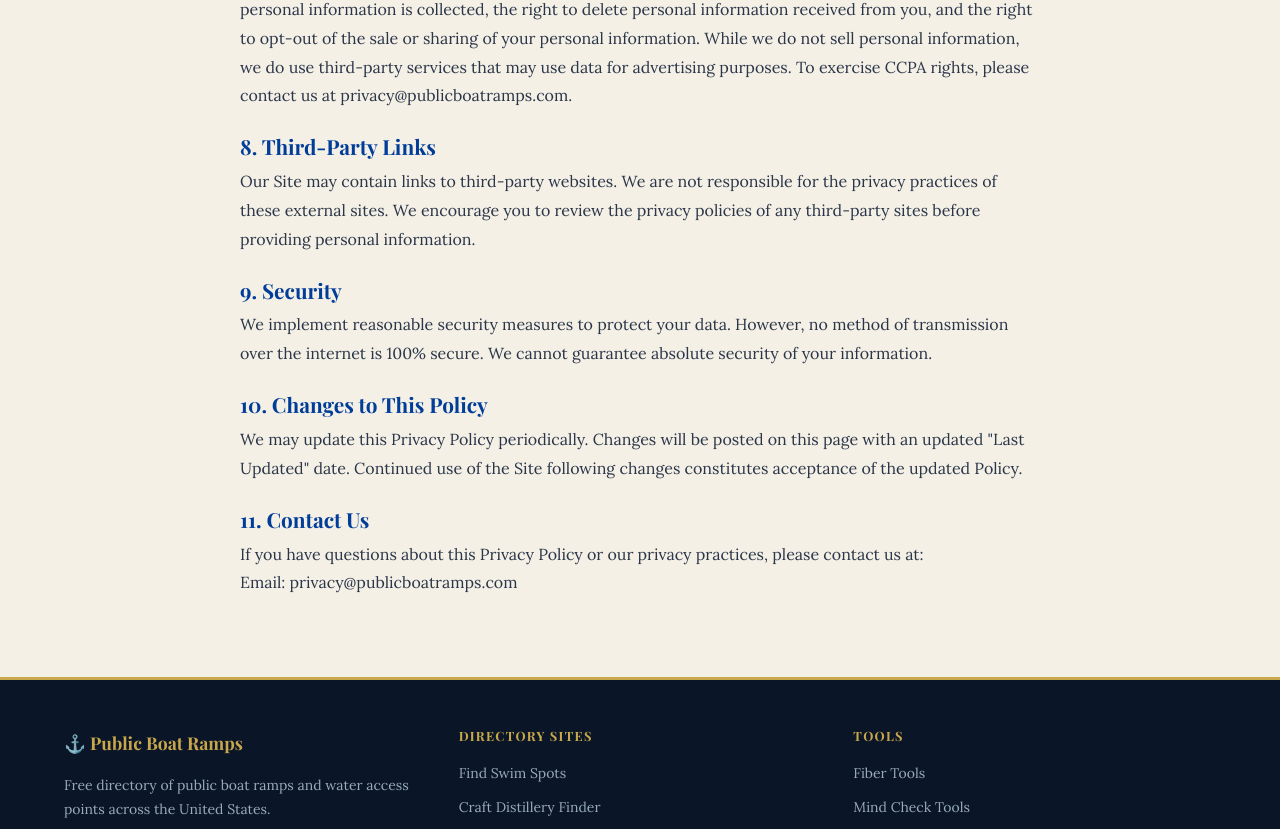
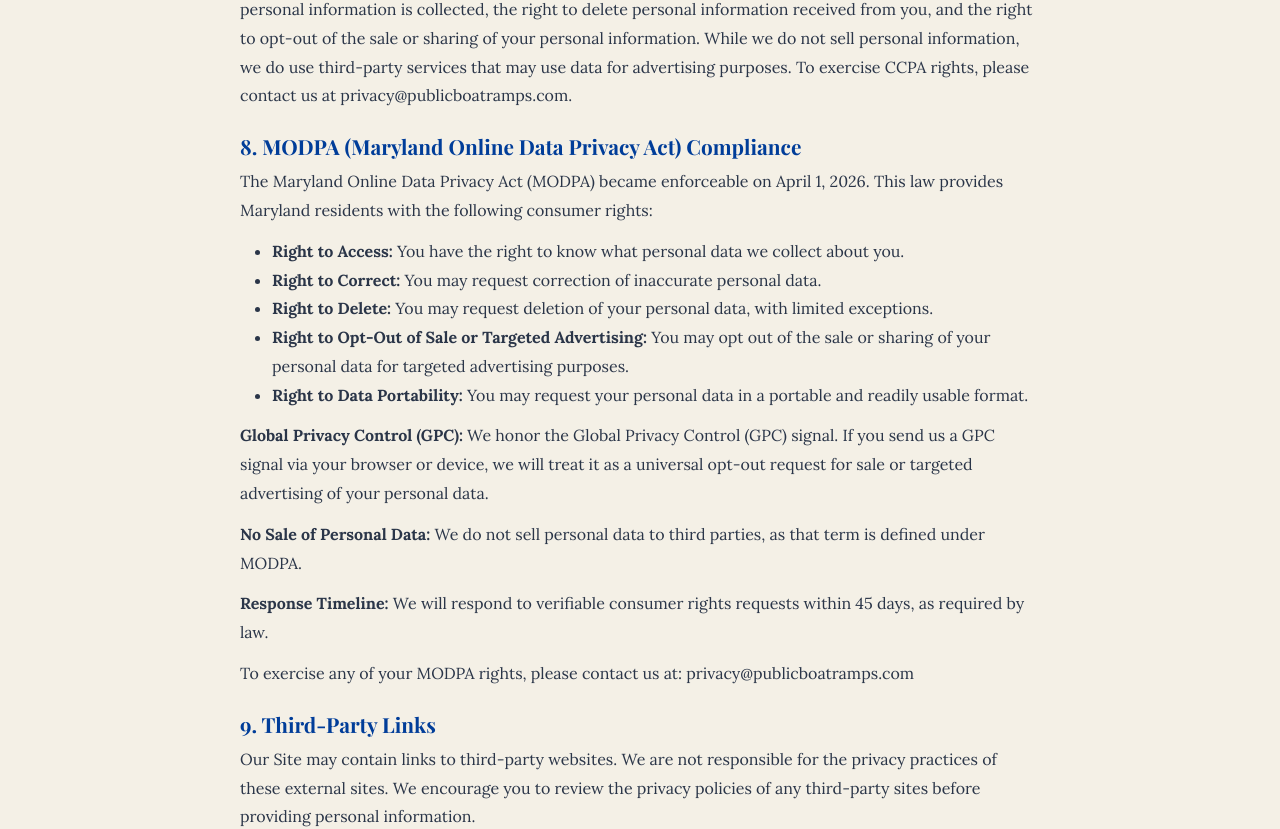
Before and after one commit to raiderj77/publicboatramps, a Next.js app: page /privacy in a window 1280 px wide. Shown: the part 1419-2248 px from the top of the page. Built offline with nearby package versions, Linux system fonts and the light colour scheme; a web font is replaced by a local one.

Commit message:
feat: MODPA/GPC compliance — middleware, server-side script gating, privacy update, fix consent-mode script drift

```diff
--- a/src/app/layout.tsx
+++ b/src/app/layout.tsx
@@ -1,4 +1,5 @@
 import type { Metadata } from 'next';
+import { headers } from 'next/headers';
 import Script from 'next/script';
 import Link from 'next/link';
 import { Playfair_Display, Lora } from 'next/font/google';
@@ -59,19 +60,20 @@ const directorySites = [
   { name: 'Soak USA', href: 'https://soakusa.net' },
 ];
 
-export default function RootLayout({ children }: { children: React.ReactNode }) {
+export default async function RootLayout({ children }: { children: React.ReactNode }) {
+  const headersList = await headers()
+  const gpcHeader = headersList.get('sec-gpc') === '1'
+
   return (
     <html lang="en" className={`${playfair.variable} ${lora.variable}`}>
       <head>
         <meta name="msvalidate.01" content="C4C9B6256BDEDED169E4DE01CA953390" />
         <meta name="viewport" content="width=device-width, initial-scale=1" />
         {/* Consent Mode v2 — must fire before any tracking or ad scripts */}
-        <script
-          dangerouslySetInnerHTML={{
-            __html: `window.dataLayer=window.dataLayer||[];function gtag(){dataLayer.push(arguments);}gtag('consent','default',{ad_storage:'denied',ad_user_data:'denied',ad_personalization:'denied',analytics_storage:'denied',functionality_storage:'denied',personalization_storage:'denied',wait_for_update:500});`,
-          }}
-        />
-        {/* Google Analytics 4 */}
+        <Script id="consent-mode" strategy="beforeInteractive">{`window.dataLayer=window.dataLayer||[];function gtag(){dataLayer.push(arguments);}gtag('consent','default',{ad_storage:'denied',ad_user_data:'denied',ad_personalization:'denied',analytics_storage:'denied',functionality_storage:'denied',personalization_storage:'denied',wait_for_update:500});`}</Script>
+        {/* Google Analytics 4, AdSense, and Clarity — gated by GPC */}
+        {!gpcHeader && (
+          <>
             <Script
               src="https://www.googletagmanager.com/gtag/js?id=G-FBDX7GG25J"
               strategy="afterInteractive"
@@ -91,6 +93,12 @@ export default function RootLayout({ children }: { children: React.ReactNode })
                 __html: `(function(c,l,a,r,i,t,y){c[a]=c[a]||function(){(c[a].q=c[a].q||[]).push(arguments)};t=l.createElement(r);t.async=1;t.src="https://www.clarity.ms/tag/"+i;y=l.getElementsByTagName(r)[0];y.parentNode.insertBefore(t,y);})(window, document, "clarity", "script", "vsqobt7va0");`,
               }}
             />
+          </>
+        )}
+        {/* Client-side GPC fallback */}
+        <Script id="gpc-client-check" strategy="afterInteractive" dangerouslySetInnerHTML={{
+          __html: `(function(){var g=typeof navigator!=='undefined'&&!!navigator.globalPrivacyControl;var c=document.cookie.indexOf('empire_gpc=1')!==-1;if(g||c){window.dataLayer=window.dataLayer||[];function gtag(){dataLayer.push(arguments);}gtag('consent','update',{ad_storage:'denied',ad_user_data:'denied',ad_personalization:'denied',analytics_storage:'denied',functionality_storage:'denied',personalization_storage:'denied'});}})();`
+        }} />
       </head>
       <body>
         {/* ── Header ── */}
--- a/src/app/privacy/page.tsx
+++ b/src/app/privacy/page.tsx
@@ -13,7 +13,7 @@ export default function PrivacyPage() {
       </h1>
 
       <p style={{ marginBottom: '1rem' }}>
-        <strong>Last Updated: April 7, 2026</strong>
+        <strong>Last Updated: April 2026</strong>
       </p>
 
       <p>
@@ -106,7 +106,33 @@ export default function PrivacyPage() {
       </p>
 
       <h2 style={{ fontSize: '1.3rem', marginTop: '1.5rem', marginBottom: '0.5rem', color: '#003d99' }}>
-        8. Third-Party Links
+        8. MODPA (Maryland Online Data Privacy Act) Compliance
+      </h2>
+      <p>
+        The Maryland Online Data Privacy Act (MODPA) became enforceable on April 1, 2026. This law provides Maryland residents with the following consumer rights:
+      </p>
+      <ul style={{ marginTop: '0.75rem', marginBottom: '0.75rem', paddingLeft: '2rem' }}>
+        <li><strong>Right to Access:</strong> You have the right to know what personal data we collect about you.</li>
+        <li><strong>Right to Correct:</strong> You may request correction of inaccurate personal data.</li>
+        <li><strong>Right to Delete:</strong> You may request deletion of your personal data, with limited exceptions.</li>
+        <li><strong>Right to Opt-Out of Sale or Targeted Advertising:</strong> You may opt out of the sale or sharing of your personal data for targeted advertising purposes.</li>
+        <li><strong>Right to Data Portability:</strong> You may request your personal data in a portable and readily usable format.</li>
+      </ul>
+      <p style={{ marginTop: '0.75rem', marginBottom: '0.75rem' }}>
+        <strong>Global Privacy Control (GPC):</strong> We honor the Global Privacy Control (GPC) signal. If you send us a GPC signal via your browser or device, we will treat it as a universal opt-out request for sale or targeted advertising of your personal data.
+      </p>
+      <p style={{ marginTop: '0.75rem', marginBottom: '0.75rem' }}>
+        <strong>No Sale of Personal Data:</strong> We do not sell personal data to third parties, as that term is defined under MODPA.
+      </p>
+      <p style={{ marginTop: '0.75rem', marginBottom: '0.75rem' }}>
+        <strong>Response Timeline:</strong> We will respond to verifiable consumer rights requests within 45 days, as required by law.
+      </p>
+      <p>
+        To exercise any of your MODPA rights, please contact us at: privacy@publicboatramps.com
+      </p>
+
+      <h2 style={{ fontSize: '1.3rem', marginTop: '1.5rem', marginBottom: '0.5rem', color: '#003d99' }}>
+        9. Third-Party Links
       </h2>
       <p>
         Our Site may contain links to third-party websites. We are not responsible for the privacy practices
@@ -115,7 +141,7 @@ export default function PrivacyPage() {
       </p>
 
       <h2 style={{ fontSize: '1.3rem', marginTop: '1.5rem', marginBottom: '0.5rem', color: '#003d99' }}>
-        9. Security
+        10. Security
       </h2>
       <p>
         We implement reasonable security measures to protect your data. However, no method of transmission
@@ -123,7 +149,7 @@ export default function PrivacyPage() {
       </p>
 
       <h2 style={{ fontSize: '1.3rem', marginTop: '1.5rem', marginBottom: '0.5rem', color: '#003d99' }}>
-        10. Changes to This Policy
+        11. Changes to This Policy
       </h2>
       <p>
         We may update this Privacy Policy periodically. Changes will be posted on this page with an updated
@@ -132,7 +158,7 @@ export default function PrivacyPage() {
       </p>
 
       <h2 style={{ fontSize: '1.3rem', marginTop: '1.5rem', marginBottom: '0.5rem', color: '#003d99' }}>
-        11. Contact Us
+        12. Contact Us
       </h2>
       <p>
         If you have questions about this Privacy Policy or our privacy practices, please contact us at:
```
Also changed, not shown: src/lib/gpc.ts (added, +24 -0 lines), src/middleware.ts (added, +19 -0 lines). Lines whose indentation alone changed are shown as unchanged.
